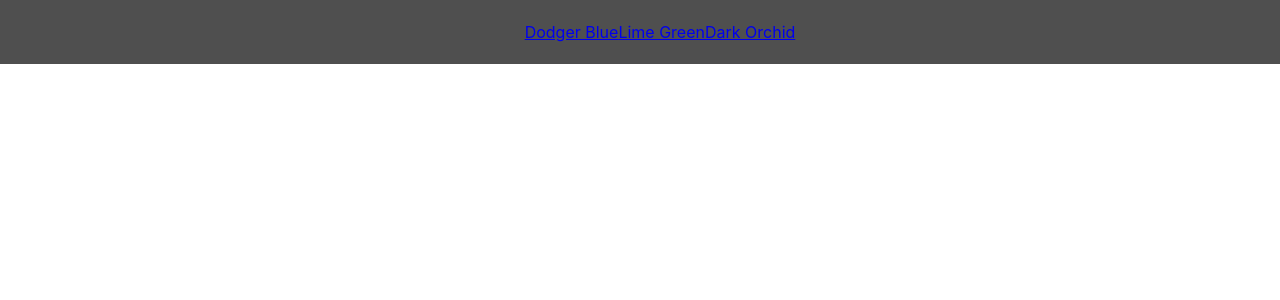
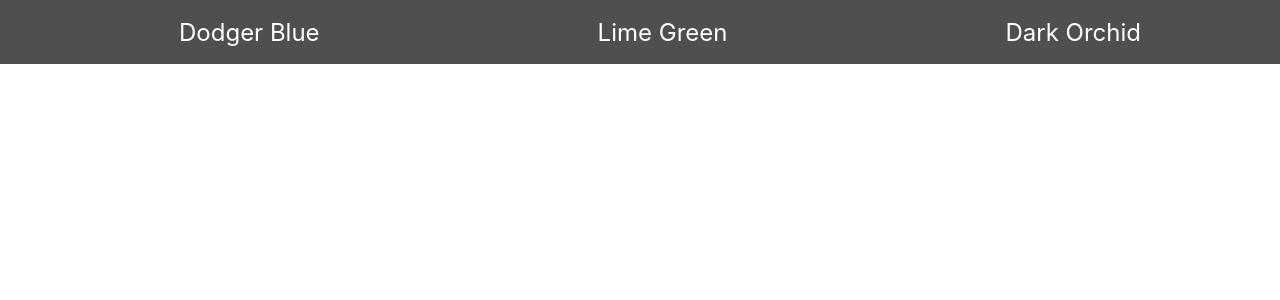
Before and after one commit to Eddie-Kuo/color-router-react-fs-4, a React (Create React App) app: page / in a window 1280 px wide. Shown: the top 300 px of the page. Built offline with nearby package versions, Linux system fonts and the light colour scheme.

Commit message:
final touches on css and layout

```diff
--- a/src/App.js
+++ b/src/App.js
@@ -1,5 +1,4 @@
 import './App.css';
-import Home from './components/Home/Home';
 import Header from './components/Header/Header';
 
 function App() {
--- a/src/components/Header/Header.css
+++ b/src/components/Header/Header.css
@@ -7,8 +7,9 @@ header {
     align-items: center;
 }
 
-ul {
+header ul {
     display: flex;
     justify-content: space-around;
-    align-items: center;
+    width: 100%;
+
 }
--- a/src/components/Header/Header.js
+++ b/src/components/Header/Header.js
@@ -9,9 +9,9 @@ export default function Header() {
     <>
       <header>
         <ul className='links'>
-          <NavLink ClassName='dodgerblue' activeStyle={{ color: `rgb(30,144,255)` }} to="/rgb/30/144/255">Dodger Blue</NavLink>
-          <NavLink className='lime-green' activeStyle={{ color: `rgb(50,205,50)` }} to="/rgb/50/205/50">Lime Green</NavLink>
-          <NavLink className='dark-orchid' activeStyle={{ color: `rgb(153,50,204)` }} to="/rgb/153/50/204">Dark Orchid</NavLink>
+          <NavLink ClassName='dodgerblue' style={{ color: 'white', textDecoration: 'none', fontSize: '1.5rem' }} activeStyle={{ color: `rgb(30,144,255)` }} to="/rgb/30/144/255">Dodger Blue</NavLink>
+          <NavLink className='lime-green' style={{ color: 'white', textDecoration: 'none', fontSize: '1.5rem' }} activeStyle={{ color: `rgb(50,205,50)` }} to="/rgb/50/205/50">Lime Green</NavLink>
+          <NavLink className='dark-orchid' style={{ color: 'white', textDecoration: 'none', fontSize: '1.5rem' }} activeStyle={{ color: `rgb(153,50,204)` }} to="/rgb/153/50/204">Dark Orchid</NavLink>
         </ul>
         {/* Nav links come with an active class that can be styled in css directly  */}
       </header>
```
